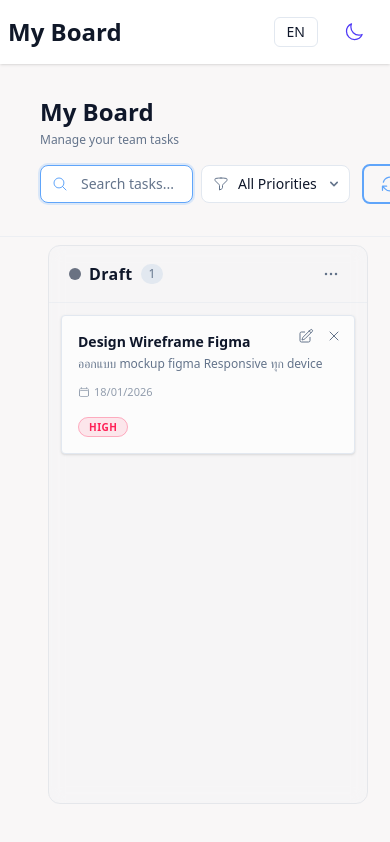
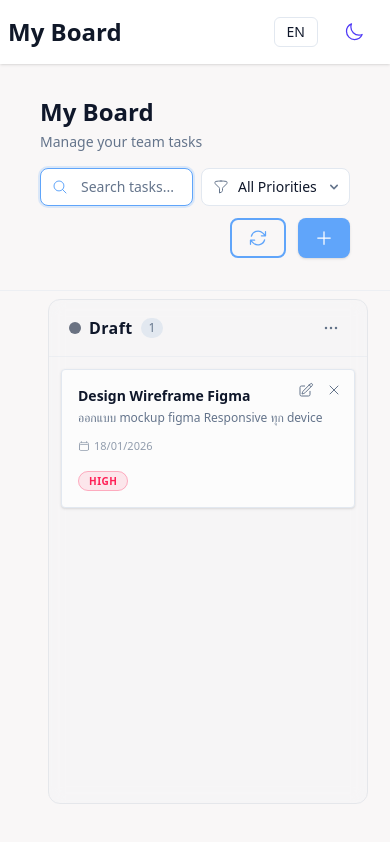
Before and after one commit to phraewchuthamat/task-board-react, a React (Vite) app: page / in a window 390 px wide. Built offline with nearby package versions, Linux system fonts and the light colour scheme.

Commit message:
Fix Responsive Layout

```diff
--- a/src/components/board/BoardHeader.tsx
+++ b/src/components/board/BoardHeader.tsx
@@ -24,17 +24,18 @@ function BoardHeader({
     const { trans } = useLanguage()
 
     return (
-        <div className="flex flex-col sm:flex-row sm:items-center justify-between p-4 gap-4">
-            <div>
-                <h1 className="text-2xl font-bold text-app-text">
+        <div className="flex flex-col md:flex-row md:items-center justify-between p-4 gap-4 bg-app-bg transition-all duration-300">
+            <div className="flex-1 min-w-0">
+                <h1 className="text-2xl font-bold text-app-text truncate">
                     {trans('app_title')}
                 </h1>
-                <p className="text-xs text-app-subtle mt-1">
+                <p className="text-sm text-app-subtle mt-1 truncate">
                     {trans('app_sub')}
                 </p>
             </div>
 
-            <div className="flex items-center gap-3">
+            <div className="flex flex-col sm:flex-row gap-3 w-full md:w-auto items-stretch sm:items-center">
+                <div className="w-full sm:w-64 lg:w-80">
                     <SearchBar
                         value={searchQuery}
                         onChange={(e) => setSearchQuery(e.target.value)}
@@ -43,10 +44,12 @@ function BoardHeader({
                             setFilterPriority(e.target.value as Priority | '')
                         }
                         placeholder={trans('placeholder_search')}
-                    className="w-full sm:w-auto"
+                        className="w-full"
                     />
+                </div>
 
-                <div className="h-8 w-[1px] bg-app-border mx-1 hidden sm:block"></div>
+                <div className="flex items-center justify-end gap-3 shrink-0">
+                    <div className="h-8 w-[1px] bg-app-border hidden md:block"></div>
 
                     <RefreshButton />
 
@@ -54,15 +57,18 @@ function BoardHeader({
                         variant="primary"
                         size="md"
                         onClick={onNew}
-                    title="Create New Task"
+                        title={trans('btn_new_task')}
+                        className="whitespace-nowrap shadow-sm"
                     >
                         <PlusIcon className="w-5 h-5 sm:mr-1.5" />
+
                         <span className="hidden sm:inline">
                             {trans('btn_new_task')}
                         </span>
                     </Button>
                 </div>
             </div>
+        </div>
     )
 }
 
```
Lines whose indentation alone changed are shown as unchanged.
